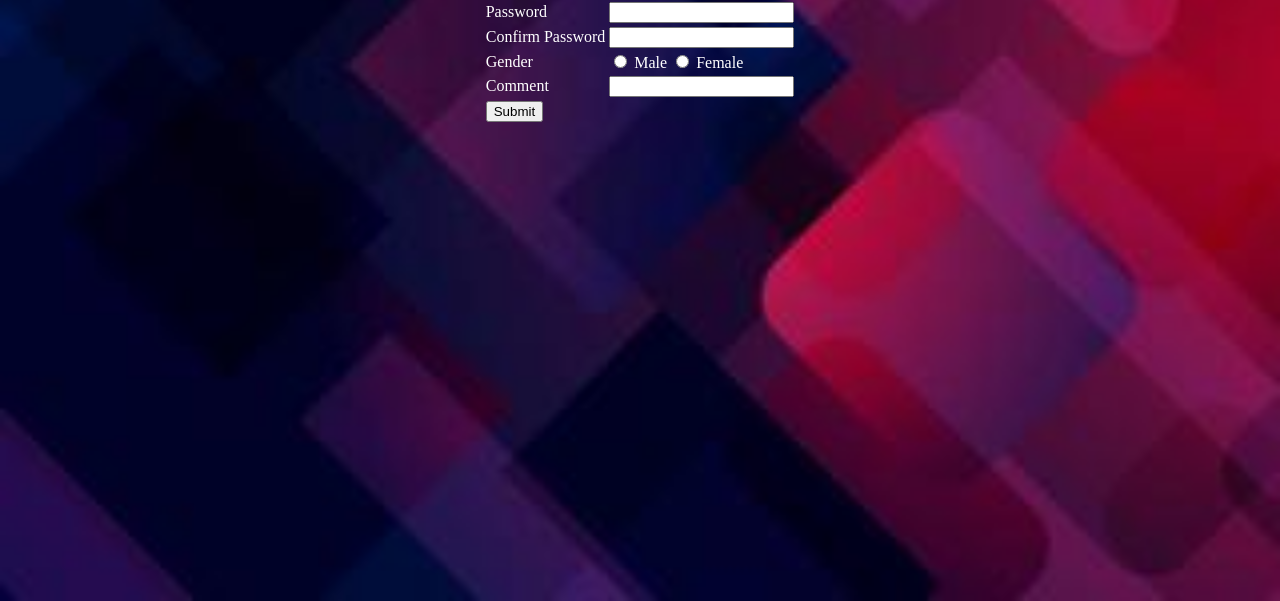
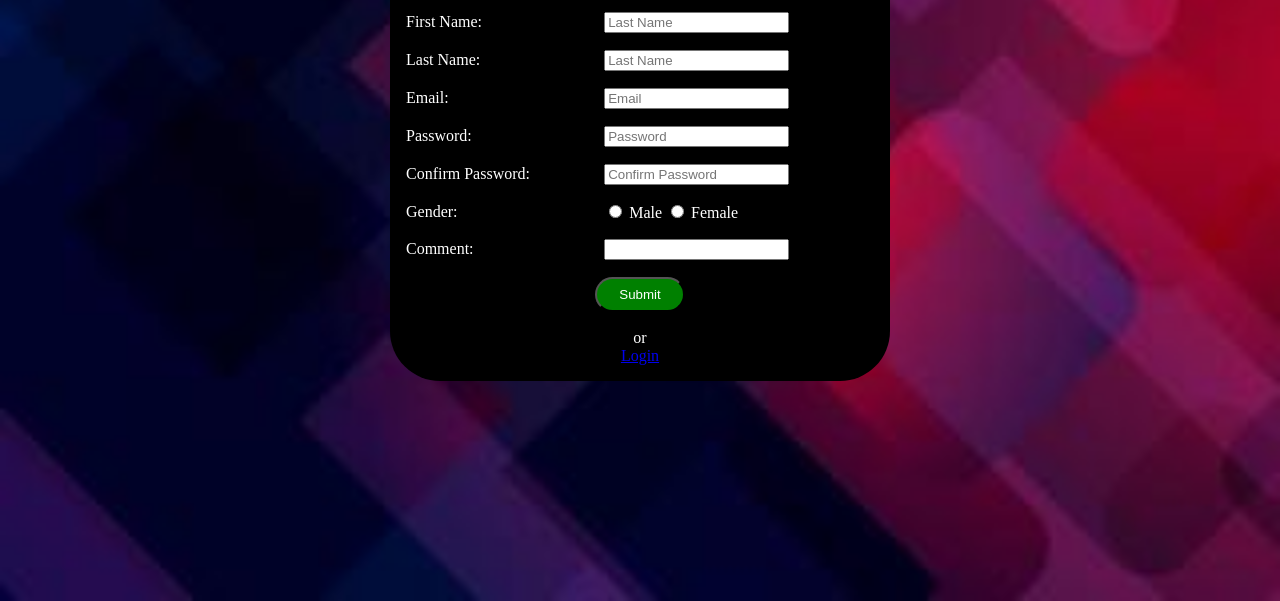
Before and after one commit to sk-king/HTML-SIGNUP-PAGE, a plain HTML site: page index.html in a window 1280 px wide. Shown: the part 199-800 px from the top of the page. Drawn offline with Linux system fonts and the light colour scheme.

Commit message:
Update index.html

```diff
--- a/index.html
+++ b/index.html
@@ -4,23 +4,6 @@
     <meta charset="UTF-8">
     <meta name="viewport" content="width=device-width, initial-scale=1.0">
     <title>HTML Form</title>
-</head>
-<body background="bg.jpg" >
-
-    <table align="center" style="text-c">
-    <h1 align="center" style="color: white;">Signup Form</h1>
-    <tr> <td>First Name <td><input type="text"></td></tr>
-    <tr> <td>First Name <td><input type="text"></td></tr>
-    <tr> <td>Last Name <td><input type="text"></td>></tr>
-    <tr> <td>Email <td><input type="text"> </td></tr>
-    <tr> <td>Password <td><input type="text"> </td></tr>
-    <tr> <td>Confirm Password <td><input type="text"></td></tr>
-    <tr> <td>Gender <td><input type="radio"> Male <input type="radio"> Female </td></tr>
-    <tr> <td>Comment <td><input type="comment"></td></tr>
-    <tr> <td><input type="Submit"></td></tr></table>
-
-</body>
-</html>
 
     <style>
         body {
@@ -30,7 +13,39 @@
           text-emphasis-color: white;
         }
 
-tr {
+    table {
         color: white;
+        background-color: black;
+        border-radius: 50px;
+        width: 500px;
+    }
+    #btn{
+        background-color: green;
+        color: white;
+        height: 35px;
+        width: 90px;
+        border-radius: 25px;
     }
     </style>
+</head>
+<body background="bg.jpg">
+    <br><br><br><br>
+
+    <table align="center" border="0" cellspacing="15">
+        <form>
+    <tr><td align="center" colspan="2"><h1>Signup Form</h1></td></tr>
+
+    <tr> <td>First Name: <td><input type="text" placeholder="Last Name" required></td></tr>
+    <tr> <td>Last Name: <td><input type="text" placeholder="Last Name" required></td>></tr>
+    <tr> <td>Email: <td><input type="text" placeholder="Email" required> </td></tr>
+    <tr> <td>Password: <td><input type="text" placeholder="Password" required> </td></tr>
+    <tr> <td>Confirm Password: <td><input type="text" placeholder="Confirm Password" required></td></tr>
+    <tr> <td>Gender: <td><input type="radio" name="r1" required> Male <input type="radio" name="r1" required> Female </td></tr>
+    <tr> <td>Comment: <td><input type="comment"></td></tr>
+    <tr> <td align="center" colspan="2"><a href="Login.html"><input type="Submit" id="btn"  ></a></td></tr>
+    <tr><td align="center"  colspan="2"> or <br> <a href="Login.html"> Login </a> </td></tr>
+</form>
+</table>
+
+</body>
+</html>
```
Lines whose indentation alone changed are shown as unchanged.
